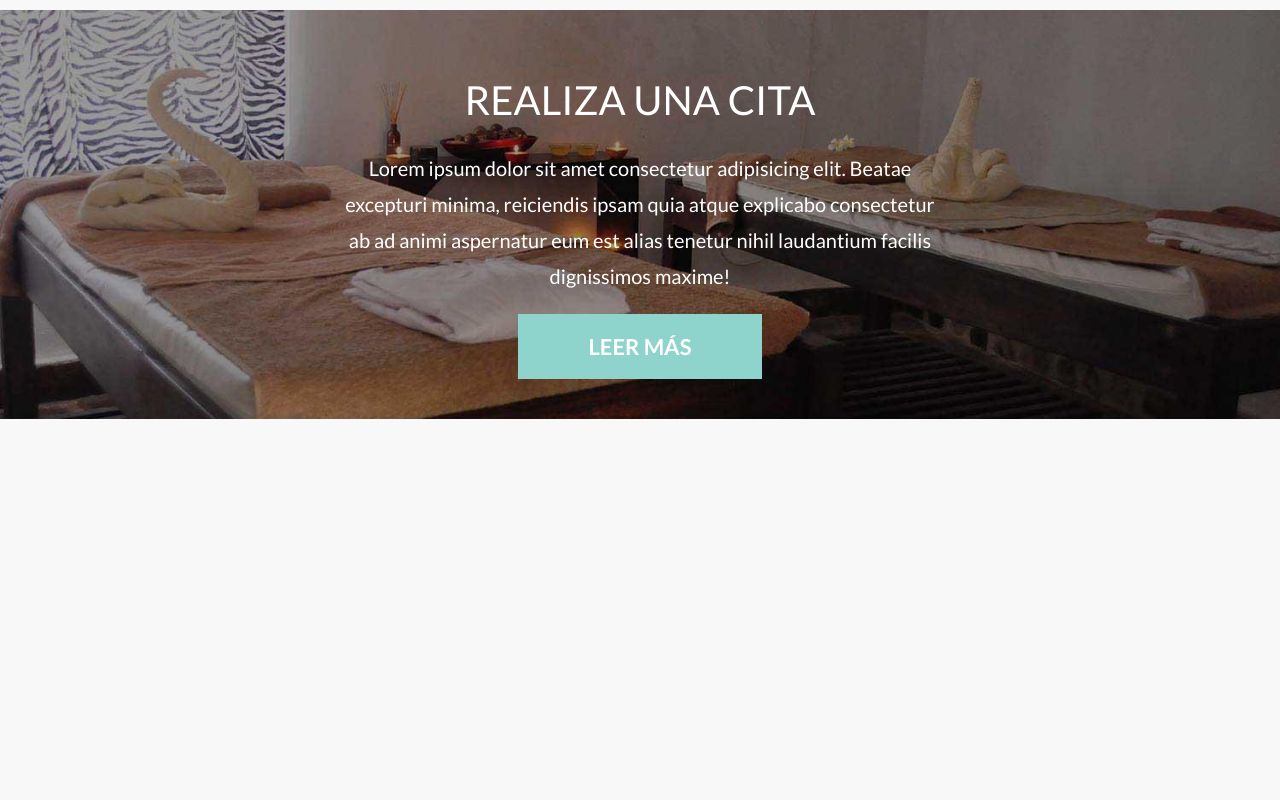
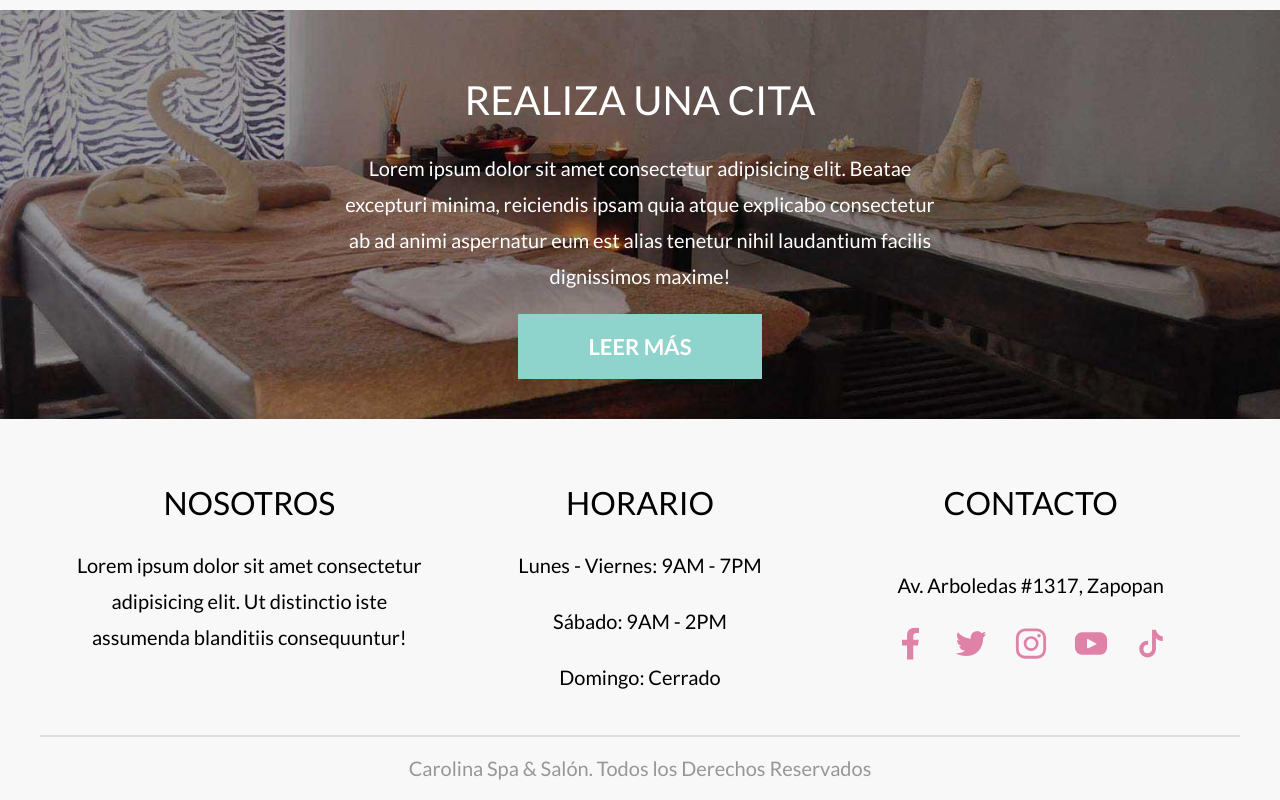
Before and after one commit to Ara-Polanco/salonSpa, a website: page index.html in a window 1280 px wide. Shown: the part 3033-3833 px from the top of the page. Before the commit the page ends 3452 px from the top, so only its background shows below. Drawn offline with Linux system fonts and the light colour scheme; a web font is replaced by a local one.

Commit message:
Adding: footer section

```diff
--- a/index.html
+++ b/index.html
@@ -135,7 +135,7 @@
                         <tr class="tabla__tr">
                             <td class="tabla__td">Sábado</td>
                             <td class="tabla__td">09:00</td>
-                            <td class="tabla__td">19:00</td>
+                            <td class="tabla__td">14:00</td>
                         </tr>
 
                         <tr class="tabla__tr">
@@ -215,5 +215,37 @@
         <a href="#" class="cita__enlace">Leer más</a>
     </section>
 
+    <footer class="footer">
+        <div class="footer__grid contenedor">
+
+            <div class="footer__box">
+                <h3 class="footer__heading">Nosotros</h3>
+                <p class="footer__texto">Lorem ipsum dolor sit amet consectetur adipisicing elit. Ut distinctio iste assumenda blanditiis consequuntur!</p>
+            </div>
+
+            <div class="footer__box">
+                <h3 class="footer__heading">Horario</h3>
+                <p class="footer__texto">Lunes - Viernes: 9AM - 7PM </p>
+                <p class="footer__texto">Sábado: 9AM - 2PM  </p>
+                <p class="footer__texto">Domingo: Cerrado   </p>
+            </div>
+
+            <div class="footer__box">
+                <h3 class="footer__heading">Contacto</h3>
+                <p class="footer__texto">Av. Arboledas #1317, Zapopan</p>
+
+                <nav class="sociales">
+                    <a class="sociales__enlace" href="https://facebook.com"><span class="sociales__accesible">Facebook</span></a>
+                    <a class="sociales__enlace" href="https://twitter.com"><span class="sociales__accesible">Twitter</span></a>
+                    <a class="sociales__enlace" href="https://instagram.com"><span class="sociales__accesible">Instagram</span></a>
+                    <a class="sociales__enlace" href="https://youtube.com"><span class="sociales__accesible">YouTube</span></a>
+                    <a class="sociales__enlace" href="https://tiktok.com"><span class="sociales__accesible">TikTok</span></a>
+                </nav>
+            </div>
+        </div>
+
+        <p class="footer__copyright">Carolina Spa & Salón. Todos los Derechos Reservados</p>
+    </footer>
+
 </body>
 </html>
--- a/src/scss/app.scss
+++ b/src/scss/app.scss
@@ -2,3 +2,4 @@
 @use 'ui/header';
 @use 'ui/social';
 @use 'ui/contenido';
+@use 'ui/footer';
--- a/src/scss/ui/contenido/_citas.scss
+++ b/src/scss/ui/contenido/_citas.scss
@@ -8,6 +8,7 @@
     background-attachment: fixed;
     padding: v.$separacion;
     text-align: center;
+    margin-bottom: v.$separacion;
 
     &__heading {
         @include m.heading;
--- a/src/scss/ui/contenido/_horarios.scss
+++ b/src/scss/ui/contenido/_horarios.scss
@@ -32,6 +32,8 @@
         text-align: center;
         line-height: 1.5;
         max-width: 90%;
+        margin: 0 auto 2rem auto;
+
     }
 }
 
--- a/src/scss/ui/contenido/_productos.scss
+++ b/src/scss/ui/contenido/_productos.scss
@@ -52,6 +52,7 @@
         font-size: 1.6rem;
         text-transform: uppercase;
         line-height: 1.8;
+        text-align: center;
     }
 
     &__precio {
--- /dev/null
+++ b/src/scss/ui/footer/_footer.scss
@@ -0,0 +1,44 @@
+@use 'base/variables' as v;
+@use 'base/mixins' as m;
+
+
+.footer {
+
+    &__grid{
+        @include m.tablet {
+            @include m.grid(3, 2rem);
+        }
+    }
+
+    &__box {
+        text-align: center;
+        margin-bottom: v.$separacion;
+
+        &:nth-child(3) {
+            display: flex;
+            flex-direction: column;
+            align-items: center
+        }
+
+        @include m.tablet {
+            margin-bottom: 0;
+        }
+    }
+
+    &__heading {
+        @include m.heading;
+    }
+
+    &__texto {
+        line-height: 1.8;
+    }
+
+    &__copyright {
+        text-align: center;
+        max-width: 120rem;
+        margin: 2rem auto 0 auto;
+        border-top: 2px solid darken($color: v.$grisClaro, $amount: 10%);
+        padding: 2rem;
+        color: v.$gris;
+    }
+}
--- /dev/null
+++ b/src/scss/ui/footer/_index.scss
@@ -0,0 +1 @@
+@forward 'footer';
```
Also changed, not shown: build/css/app.css, 1 other file.
